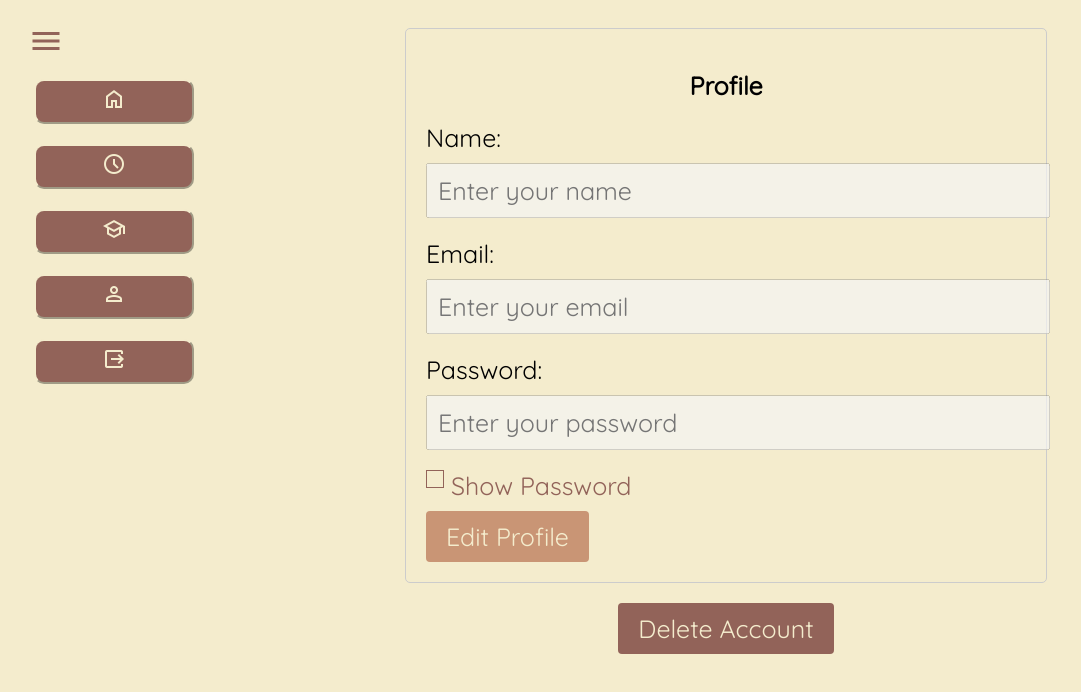
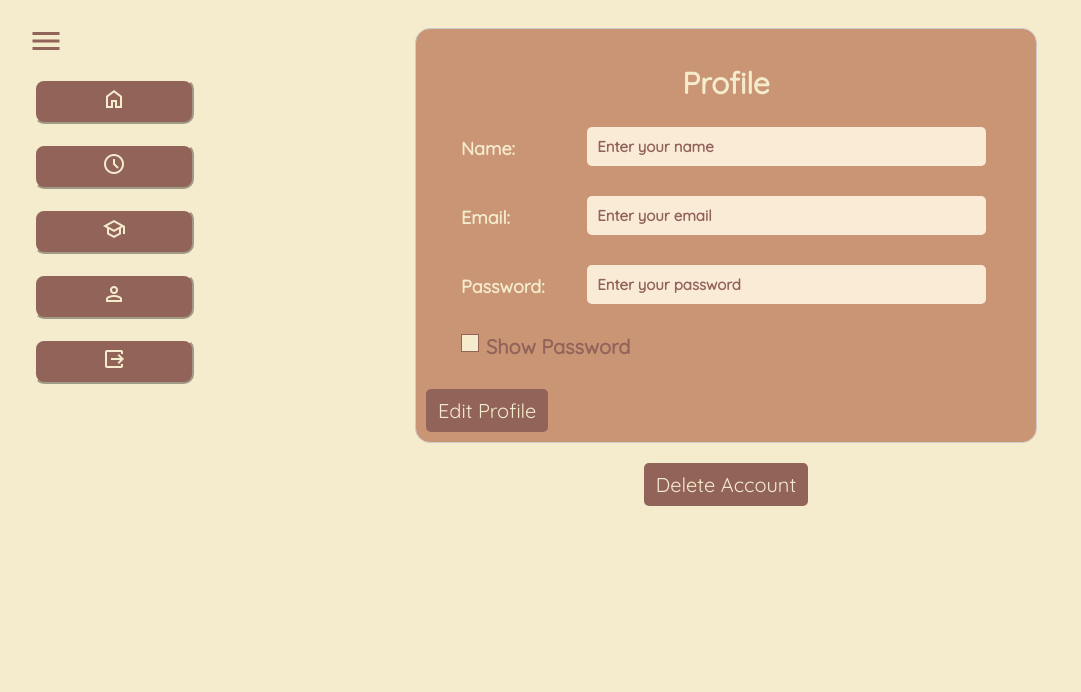
Before and after one commit to songgthu/geNiUS, a website: page frontend/html/profile.html in a window 1280 px wide. Shown: the whole page, without its empty margins (14-1095 px from the left). Drawn offline with nearby package versions, Linux system fonts and the light colour scheme.

Commit message:
Update profile.css

```diff
--- a/frontend/styles/profile.css
+++ b/frontend/styles/profile.css
@@ -84,17 +84,19 @@ body {
   }
 
   .profile-form button {
-    background-color: #c99575;
+    background-color: #926359;
     color: #f4eccd;
-    padding: 10px 20px;
+    padding: 9px 12px;
     border: none;
-    border-radius: 4px;
+    border-radius: 5px;
     cursor: pointer;
+    font-size: 20px;
+    margin-top: 30px;
   }
 
   .profile-form button:hover {
     background-color: #926359;
-    transition-duration: 0.5s;
+    transition-duration: 0.3s;
   }
 
   .delete-account {
@@ -105,15 +107,17 @@ body {
   .delete-account button {
     background-color: #926359;
     color: #f4eccd;
-    padding: 10px 20px;
+    padding: 9px 12px;
     border: none;
-    border-radius: 4px;
+    border-radius: 5px;
     cursor: pointer;
+    font-size: 20px;
+
   }
 
   .delete-account button:hover {
     background-color: #c99575;
-    transition-duration: 0.5s;
+    transition-duration: 0.3s;
   }
 
   .show-password-checkbox {
@@ -155,3 +159,57 @@ body {
   .show-password-checkbox:focus + .show-password-label:before {
     outline: 2px solid #926359;
   }
+
+  .profileNameLabel, .profileEmailLabel, .profilePwdLabel {
+    color: #f4eccd;
+  }
+
+  .profile-form {
+    border-radius: 15px;
+    background-color: #c99575;
+    padding: 10px;
+    width: 800px;
+  }
+
+  input[type="email"], input[type="password"], input[type="text"] {
+    width: 100px;
+    padding: 10px;
+    font-family:'Quicksand', sans-serif;
+    font-size: 15px;
+    font-weight: 700;
+    border-radius: 5px;
+    background-color: antiquewhite;
+    color: #926359;
+    border: none;
+    margin-right: 40px;
+  }
+
+  label {
+    flex-basis: 200px;
+    margin-top: 10px;
+    margin-left: 35px;
+    font-size: 18px;
+    font-weight: 600;
+  }
+
+  .flex-input {
+    display: flex;
+    flex-direction: row;
+    margin-bottom: 10px;
+  }
+
+  ::placeholder {
+    color: #926359;
+  }
+
+  .profileHeader {
+    color: #f4eccd;
+    font-weight: 700;
+    font-size: 30px;
+  }
+
+  .show-password-label {
+    color: #f4eccd;
+    font-weight: 600;
+    font-size: 20px;
+  }
```
